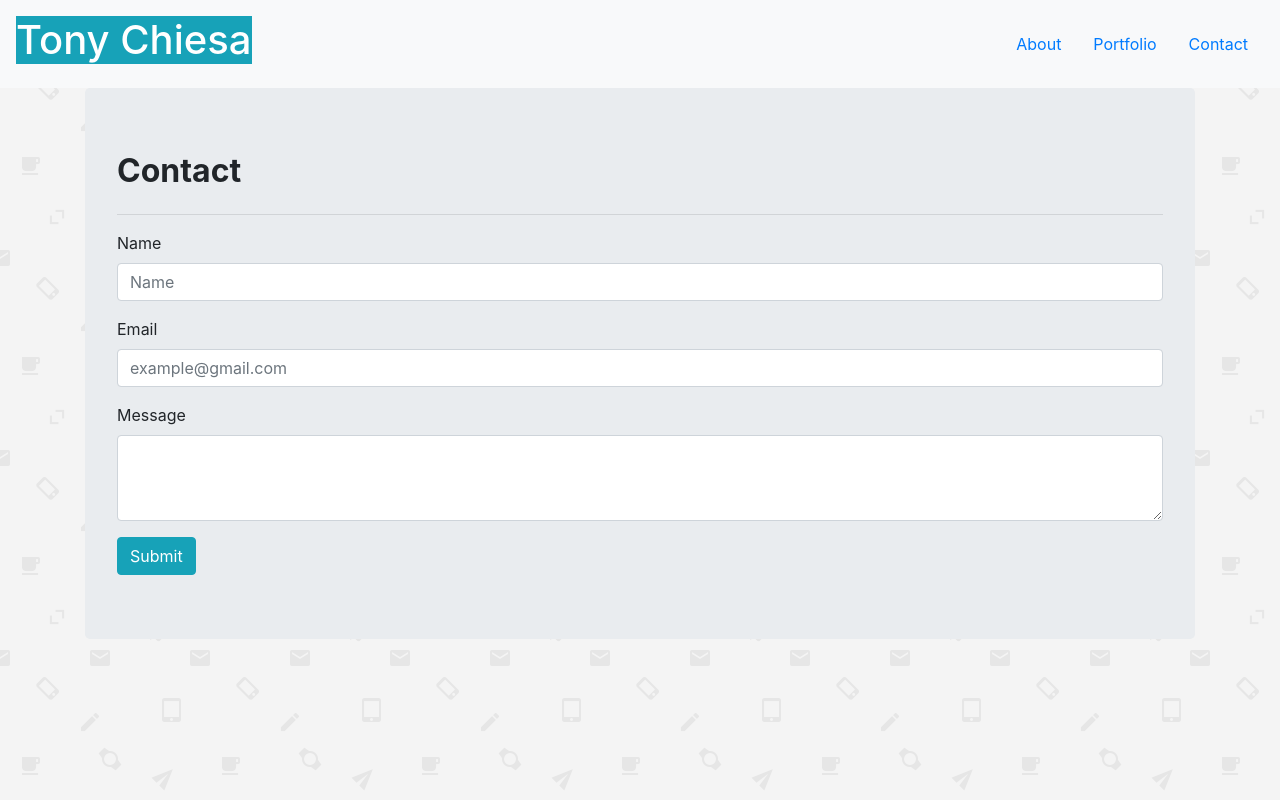
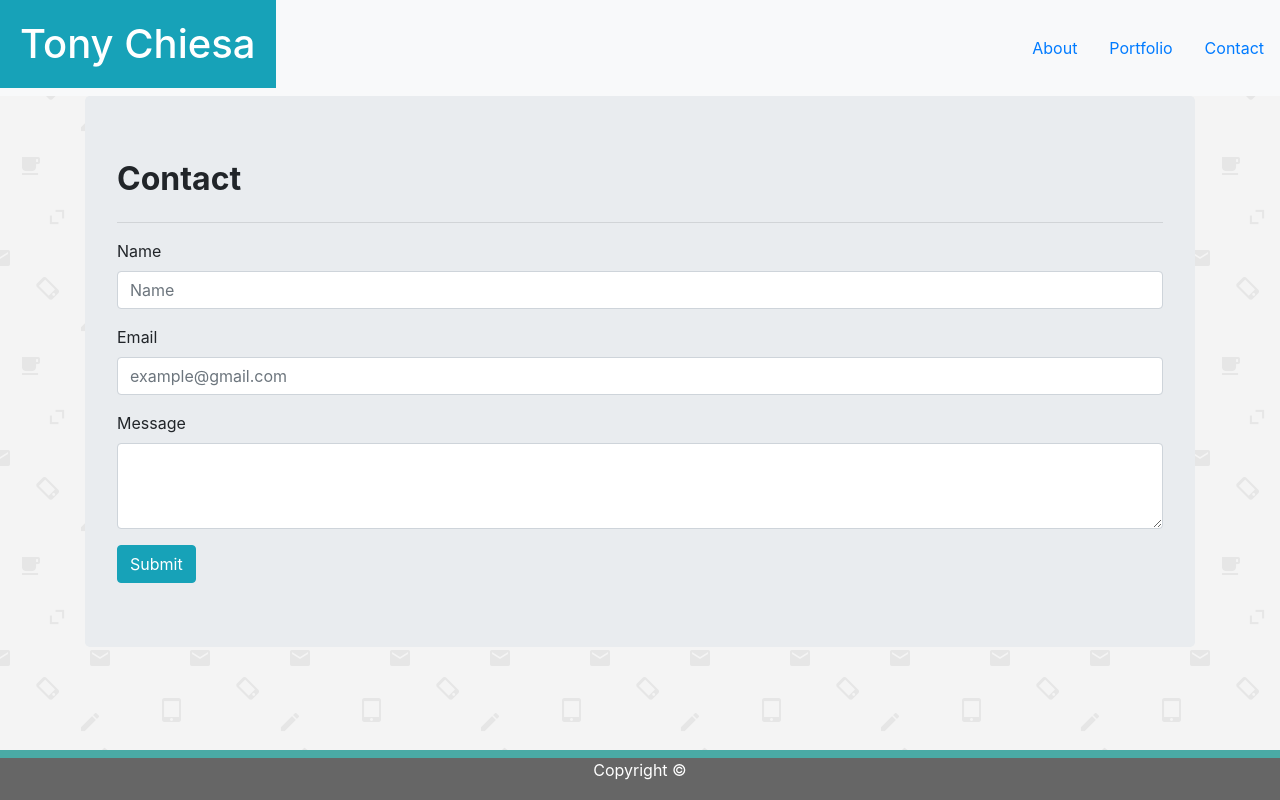
Before and after one commit to tonychiesa92/Bootstrap-Portfolio, a plain HTML site: page contact.html in a window 1280 px wide. Drawn offline with nearby package versions, Linux system fonts and the light colour scheme.

Commit message:
added sticky footer to all pages

```diff
--- a/contact.html
+++ b/contact.html
@@ -16,10 +16,58 @@
         integrity="sha384-ggOyR0iXCbMQv3Xipma34MD+dH/1fQ784/j6cY/iJTQUOhcWr7x9JvoRxT2MZw1T" crossorigin="anonymous">
 
     <style>
-             body{
-                 background-image:url('images/email-pattern.png');
+        html,
+        body {
+            height: 100%;
+            margin: 0;
+
         }
 
+        body {
+            background-image: url('images/email-pattern.png');
+        }
+
+
+        .jumbotron {
+            margin-top: 30px;
+
+            margin: 0 auto;
+        }
+
+        .bg-info {
+
+            padding: 20px;
+        }
+
+        .navbar-text {
+            padding: 0px;
+        }
+
+        .navbar {
+
+            padding: 0px;
+            margin: 0 auto;
+        }
+
+        .mywrapper {
+            min-height: 100%;
+            margin-bottom: -70px;
+        }
+
+
+        .mypush {
+            height: 50px;
+        }
+
+        .myfooter {
+            margin-top: 20px;
+            height: 50px;
+            background: #666666;
+            width: 100%;
+            border-top: 8px solid #4aaaa5;
+            text-align: center;
+            color: #ffffff;
+        }
     </style>
 </head>
 
@@ -27,6 +75,7 @@
     <!--[if lt IE 7]>
             <p class="browsehappy">You are using an <strong>outdated</strong> browser. Please <a href="#">upgrade your browser</a> to improve your experience.</p>
         <![endif]-->
+    <div class="mywrapper">
         <nav class="navbar navbar-light bg-light">
             <span class="navbar-text">
                 <h1 class="text-white bg-info">Tony Chiesa</h1>
@@ -72,8 +121,11 @@
                 </form>
             </div>
         </div>
-
-
+        <div class="mypush"></div>
+    </div>
+    <footer class="myfooter">
+        Copyright &copy;
+    </footer>
     <script src="" async defer></script>
 </body>
 
```
Also changed, not shown: index.html (+38 -10 lines), portfolio.html (+33 -8 lines). Lines whose indentation alone changed are shown as unchanged.
